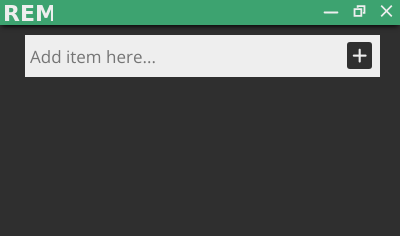
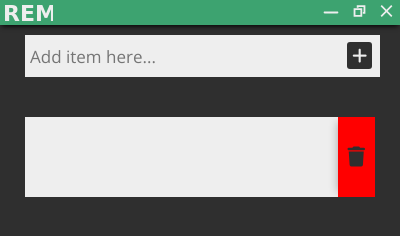
Before and after one commit to AbubakarKang/remir, an Electron app: page src/views/index.html in a window 400 px wide. Both pictures are taken after a click on the icon 359 px from the left and 55 px from the top of the page. Drawn offline with nearby package versions, Linux system fonts and the light colour scheme; a web font is replaced by a local one.

Commit message:
💩 Reminder addition (PROTOTYPE)

```diff
--- a/src/js/main.js
+++ b/src/js/main.js
@@ -1,8 +1,11 @@
 //----------------------------\\ DOM ELEMENTS //----------------------------\\
 
 const closeBtn = document.querySelector("[data-close-btn]");
+const addButton = document.querySelector("[data-add-button]");
+const todosList = document.querySelector("[data-todos-list]");
 const minimizeBtn = document.querySelector("[data-minimize-btn]");
 const maximizeBtn = document.querySelector("[data-maximize-btn]");
+const additionInput = document.querySelector("[data-addition-input]");
 
 //-------------------------------\\ OTHERS //-------------------------------\\
 
@@ -14,3 +17,16 @@ const ipc = ipcRenderer;
 closeBtn.addEventListener("click", () => ipc.send("closeApp"));
 minimizeBtn.addEventListener("click", () => ipc.send("minimizeApp"));
 maximizeBtn.addEventListener("click", () => ipc.send("maximizeApp"));
+
+addButton.addEventListener("click", () => {
+	let todoText = additionInput.value;
+	todosList.innerHTML += `<div class="todo">
+    <div class="todo-detail">
+        <div class="todo-text">${todoText}</div>
+        <div class="todo-time"></div>
+    </div>
+    <div class="todo-delete">
+        <i class="fa-solid fa-trash"></i>
+    </div>
+</div>`;
+});
--- a/src/views/index.html
+++ b/src/views/index.html
@@ -35,10 +35,10 @@
     </div>
     <div class="content">
         <div class="addition-field">
-            <input type="text" name="todo" id="todo" placeholder="Add item here...">
-            <i class="fa-solid fa-plus"></i>
+            <input data-addition-input type="text" name="todo" id="todo" placeholder="Add item here...">
+            <i data-add-button class="fa-solid fa-plus"></i>
         </div>
-        <div class="todos">
+        <div data-todos-list class="todos">
             <!-- <div class="todo">
                 <div class="todo-detail">
                     <div class="todo-text"></div>
```
